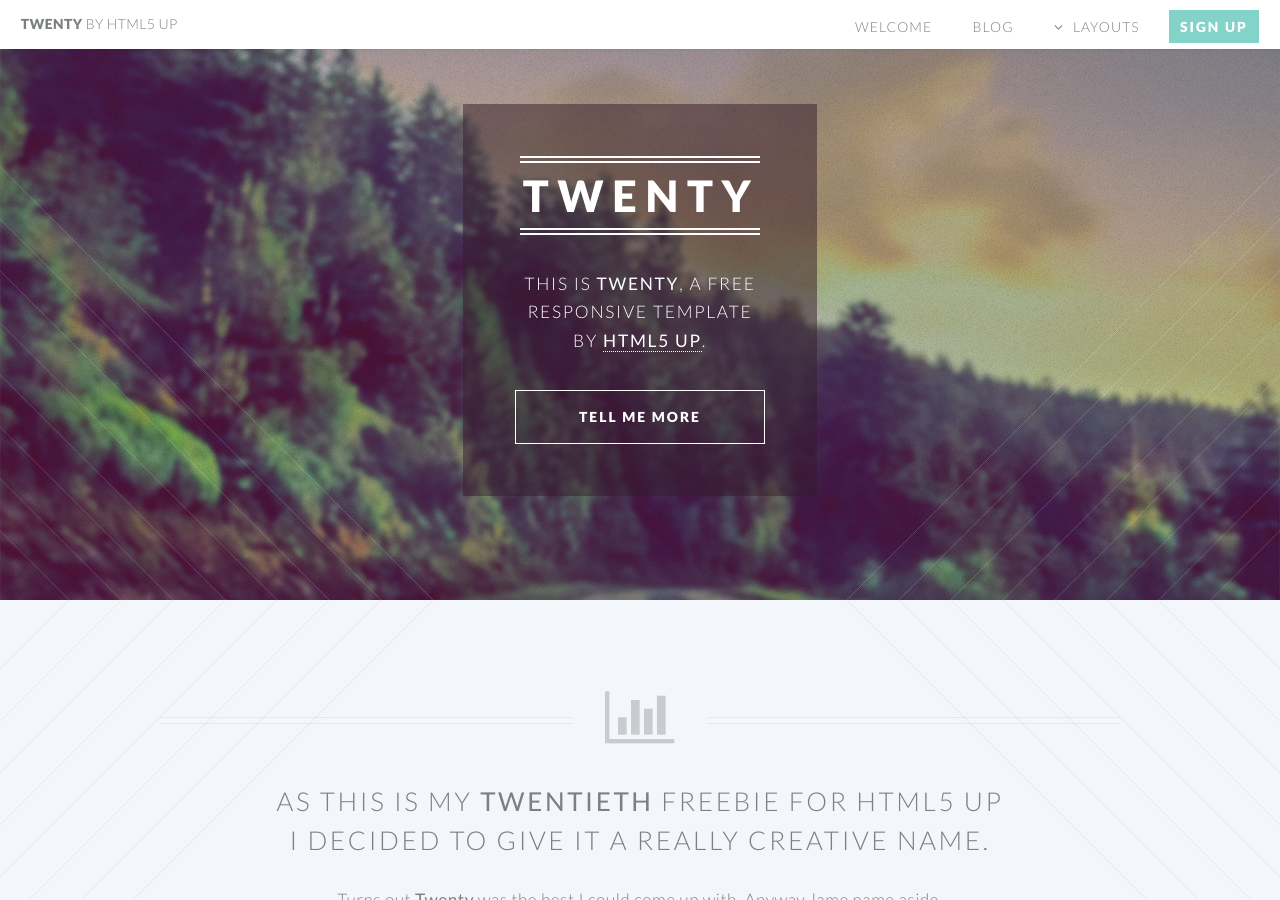
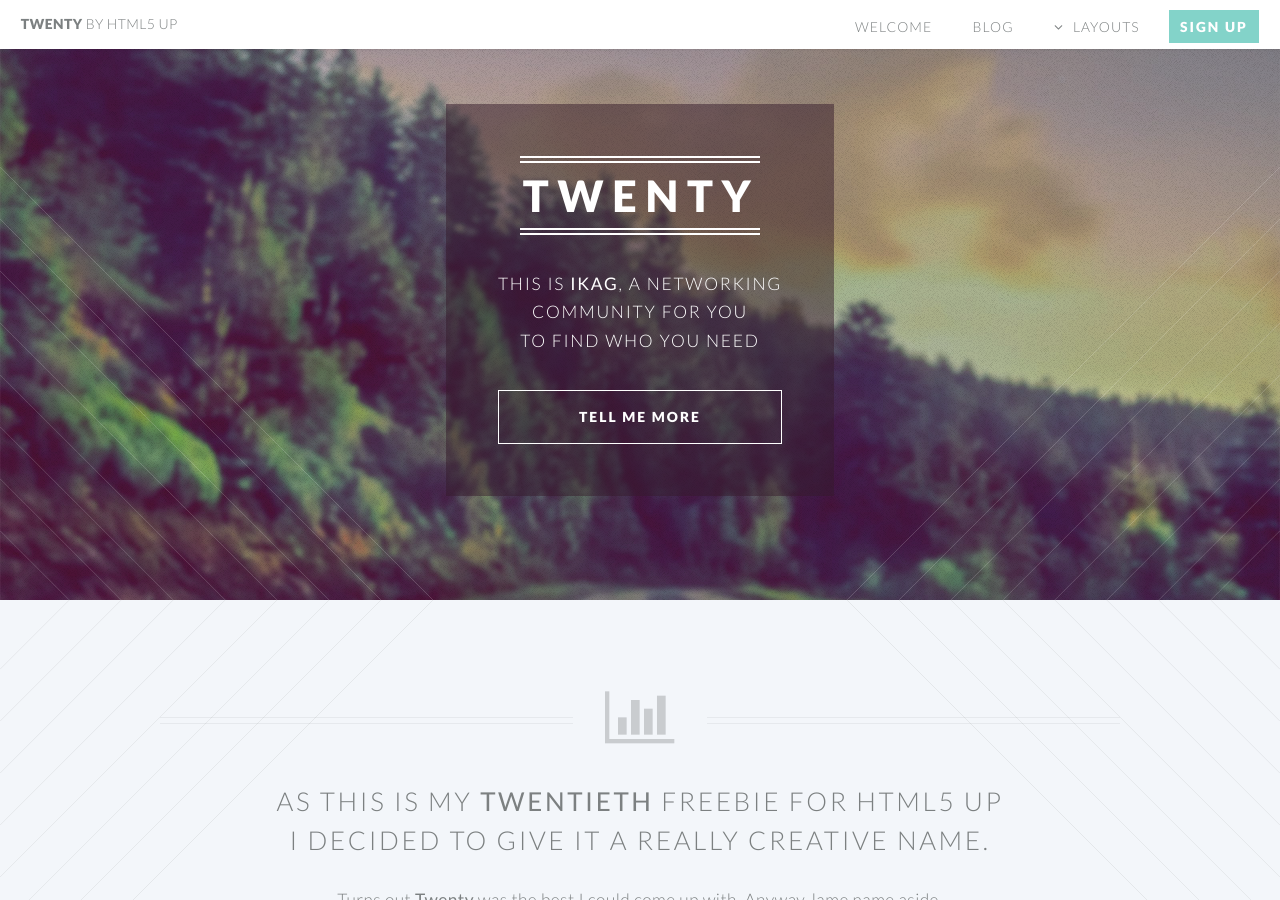
Before and after one commit to IKAG-international/ikag-international.github.io, a Jekyll site: the page built from index.html, in a window 1280 px wide and 900 px high. Built offline with Jekyll 4.4.1, drawn with Linux system fonts in a browser that asks for light colours.

Commit message:
IKAG header

```diff
--- a/_includes/banner.html
+++ b/_includes/banner.html
@@ -12,11 +12,11 @@
         <header>
             <h2>TWENTY</h2>
         </header>
-        <p>This is <strong>Twenty</strong>, a free
+        <p>This is <strong>IKAG</strong>, a networking
         <br />
-        responsive template
+        community for you
         <br />
-        by <a href="http://html5up.net">HTML5 UP</a>.</p>
+        to find who you need</p>
         <footer>
             <ul class="buttons vertical">
                 <li><a href="#main" class="button fit scrolly">Tell Me More</a></li>
```
